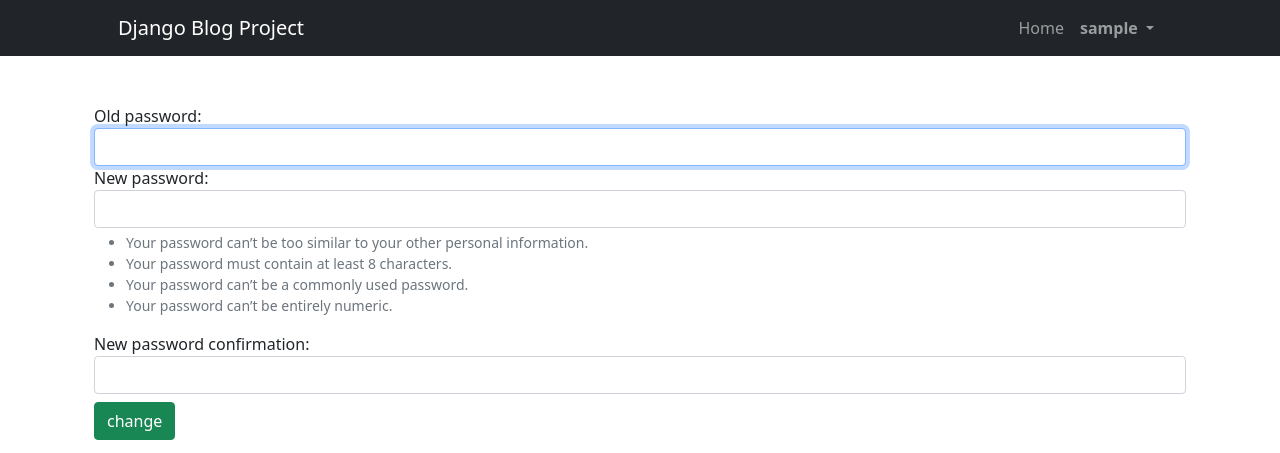
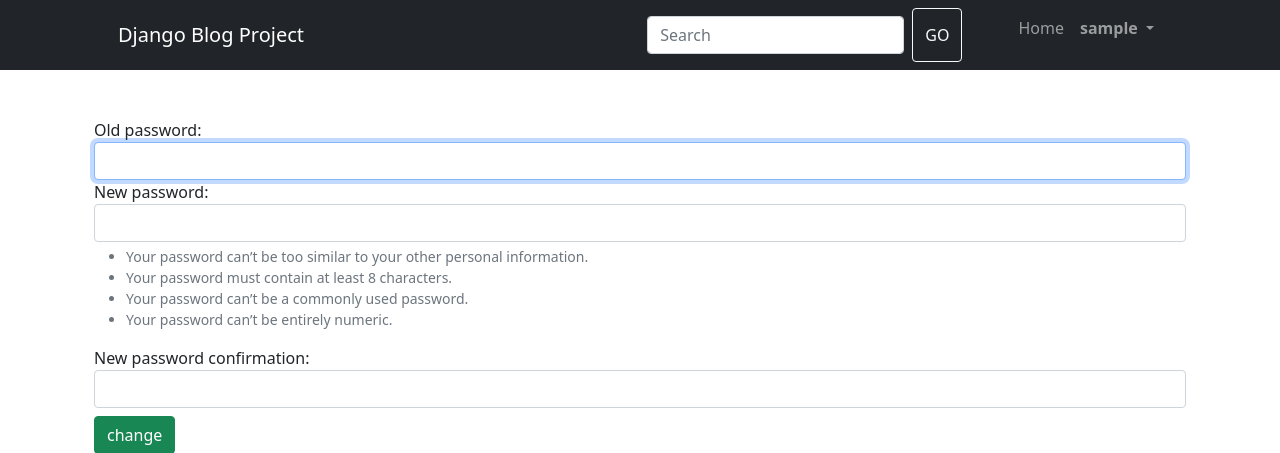
Before and after one commit to hosamhamdy258/django-blog, a Django app: page /settings/change_password/ in a window 1280 px wide. Shown: the top 453 px of the page. Run offline with Django 4.2, Linux system fonts and the light colour scheme; the visitor is signed in with stand-in values (Sample User, id 1); some libraries are stand-ins or nearby versions.

Commit message:
search fixed

```diff
--- a/templates/categories/base.html
+++ b/templates/categories/base.html
@@ -49,6 +49,15 @@
           </button>
           <div class="collapse navbar-collapse" id="navbarSupportedContent">
             <ul class="navbar-nav ms-auto mb-2 mb-lg-0">
+              <li class="me-5">
+                <form class="d-flex" role="search" method="POST" action="{% url 'search'%}">
+                  {% csrf_token %}
+                  <input class="form-control m-2" type="search" placeholder="Search" aria-label="Search" name="search" value="">
+                  <button class="btn btn-outline-light" type="submit">GO</button>
+                </form>
+
+
+              </li>
 
               <li class="nav-item">
                 <a class="nav-link" href="{% url 'home'%}">Home</a>
```
Also changed, not shown: media/imgs/220702140235-texas-abortion-0702-exlarge-169.jpg (added), media/imgs/220702140235-texas-abortion-0702-exlarge-169_3spJsDr.jpg (added), media/imgs/220804145712-02-texas-drought-july-2022-exlarge-169.jpg (added), media/imgs/220804200851-white-house-lightning-strike-080422-exlarge-169.jpg (added), media/imgs/_122258283_bbc_football_awards_2021_16x9_a.jpg (added), media/imgs/_125924534_henry_t_getty.jpg (added), media/imgs/flood_TvUnHdQ.jpg (added).
